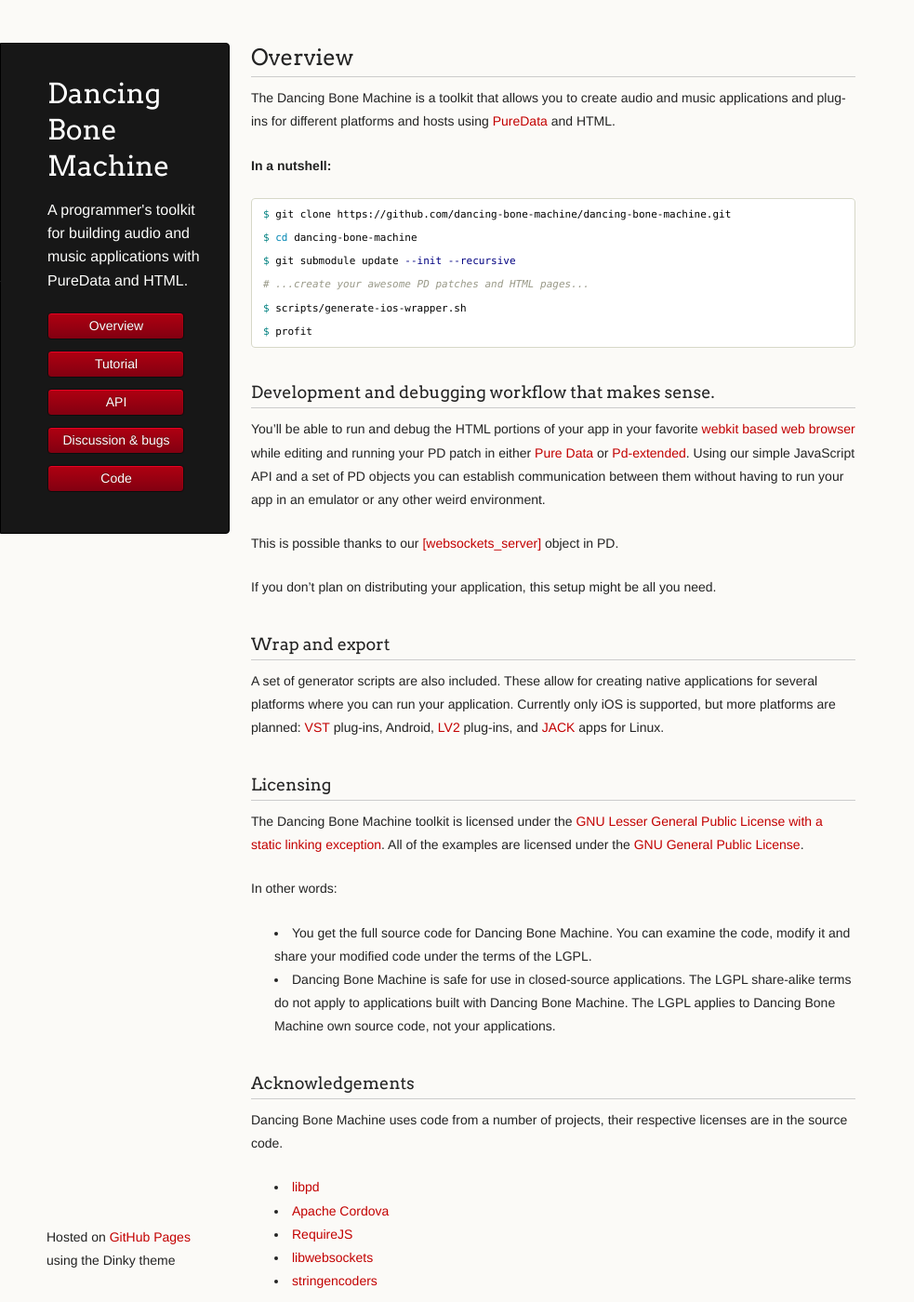
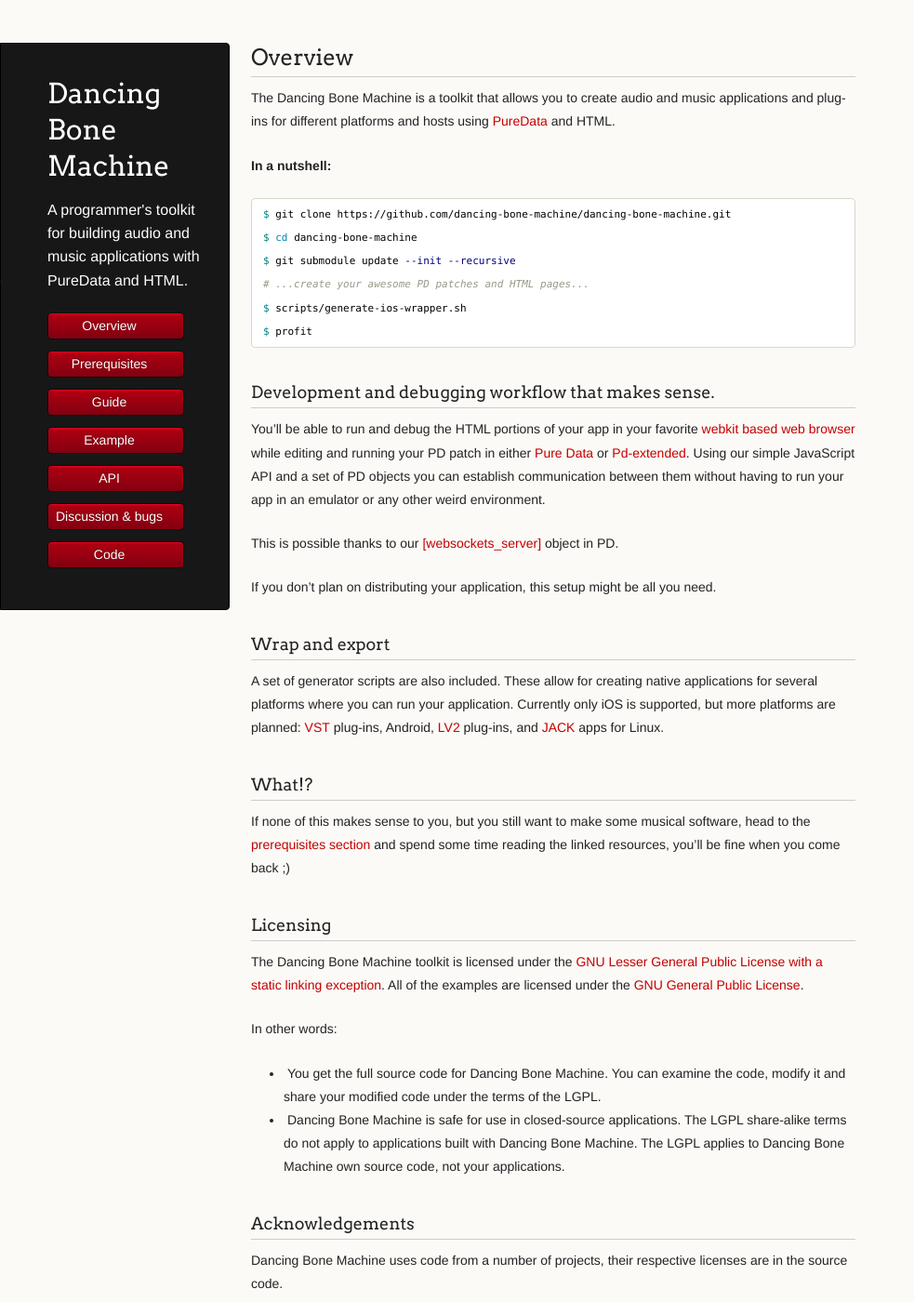
Before and after one commit to dancing-bone-machine/dancing-bone-machine.github.io, a Jekyll site: the page built from index.md, in a window 1280 px wide and 1400 px high. Shown: the whole window at 93% size, without its empty margins (0-983 px from the left). Built offline with Jekyll 4.4.1, drawn with Linux system fonts in a browser that asks for light colours; Markdown is read by kramdown in place of the engine named in the settings; some of the changed text lies outside the part shown.

Commit message:
Writing prerequisites page

```diff
--- a/Gemfile
+++ b/Gemfile
@@ -1 +1,3 @@
+source 'https://rubygems.org'
+
 gem 'github-pages'
--- a/_layouts/default.html
+++ b/_layouts/default.html
@@ -20,17 +20,21 @@
             <p class="header">A programmer's toolkit for building audio and music applications with PureData and HTML.</p>
             <ul>
                <li><a class="buttons" href="/">Overview</a></li>
-               <li><a class="buttons" href="/tutorial.html">Tutorial</a></li>
+               <li><a class="buttons" href="/prerequisites.html">Prerequisites</a></li>
+               <li><a class="buttons" href="/guide.html">Guide</a></li>
+               <li><a class="buttons" href="/example.html">Example</a></li>
                <li><a class="buttons" href="/api.html">API</a></li>
-               <li><a class="buttons" href="https://github.com/dancing-bone-machine/dancing-bone-machine/issues">Discussion & bugs</a></li>
-               <li><a class="buttons" href="https://github.com/dancing-bone-machine">Code</a></li>
+               <li><a class="buttons" href="https://github.com/dancing-bone-machine/dancing-bone-machine/issues" target="_blank">Discussion & bugs</a></li>
+               <li><a class="buttons" href="https://github.com/dancing-bone-machine" target="_blank">Code</a></li>
             </ul>
          </header>
          <section>
             {{ page.content | markdownify }}
          </section>
          <footer>
-            <p><small>Hosted on <a href="https://pages.github.com">GitHub Pages</a> using the Dinky theme</small></p>
+            <p><small>
+                  All content by <a href="mailto:rvega@elsoftwarehamuerto.org">Rafael Vega</a>. Licensed under a <a rel="license" href="http://creativecommons.org/licenses/by-sa/4.0/">Creative Commons Attribution-ShareAlike 4.0 International License</a>. Hosted on <a href="https://pages.github.com">GitHub Pages</a> using the Dinky theme.
+            </small></p>
          </footer>
       </div>
       <!--[if !IE]><script>fixScale(document);</script><![endif]-->
--- a/index.md
+++ b/index.md
@@ -30,6 +30,11 @@
 
 A set of generator scripts are also included. These allow for creating native applications for several platforms where you can run your application. Currently only iOS is supported, but more platforms are planned: [VST](http://en.wikipedia.org/wiki/Virtual_Studio_Technology) plug-ins, Android, [LV2](http://lv2plug.in/) plug-ins, and [JACK](http://jackaudio.org/) apps for Linux.
 
+### What!?
+
+If none of this makes sense to you, but you still want to make some musical software, head to the [prerequisites section](/prerequisites.html) and spend some time reading the linked resources, you'll be fine when you come back ;)
+
+
 ### Licensing
 
 The Dancing Bone Machine toolkit is licensed under the [GNU Lesser General Public License with a static linking exception](https://github.com/dancing-bone-machine/dancing-bone-machine/blob/master/COPYING). All of the examples are licensed under the [GNU General Public License](http://www.gnu.org/licenses/gpl.html).
--- a/stylesheets/styles.css
+++ b/stylesheets/styles.css
@@ -99,7 +99,8 @@
 
 ul li {
   list-style: inside;
-  padding-left: 25px;
+  padding-left: 35px;
+  text-indent: -15px;
 }
 
 ol li {
@@ -321,13 +322,20 @@
 
 /* Footer */
 
-footer {
-  width:170px;
-  float:left;
-  position:fixed;
-  bottom:10px;
-	padding-left: 50px;
-}
+/* footer { */
+  /* width:170px; */
+  /* float:left; */
+  /* position:fixed; */
+  /* bottom:10px; */
+  /* padding-left: 50px; */
+/* } */
+
+	footer {
+		border-top: 1px solid #ccc;
+		margin:0 0 0 270px;
+		padding:0;
+      max-width: 650px;
+	}
 
 @media print, screen and (max-width: 480px) {
 
@@ -342,11 +350,6 @@
     width:auto;
   }
 
-	footer {
-		border-top: 1px solid #ccc;
-		margin:0 84px 0 50px;
-		padding:0;
-	}
 
   header {
     padding-right:320px;
@@ -401,11 +404,6 @@
 	footer {
 		margin: 0 0 0 20px;
 	}
-
-	footer a{
-		display:block;
-	}
-
 }
 
 @media print {
```
Also changed, not shown: about.md (deleted, +0 -8 lines), guide.md (added, +185 -0 lines), prerequisites.md (added, +86 -0 lines), Gemfile.lock, README.md, example.md (renamed from tutorial.md), 1 other file.
